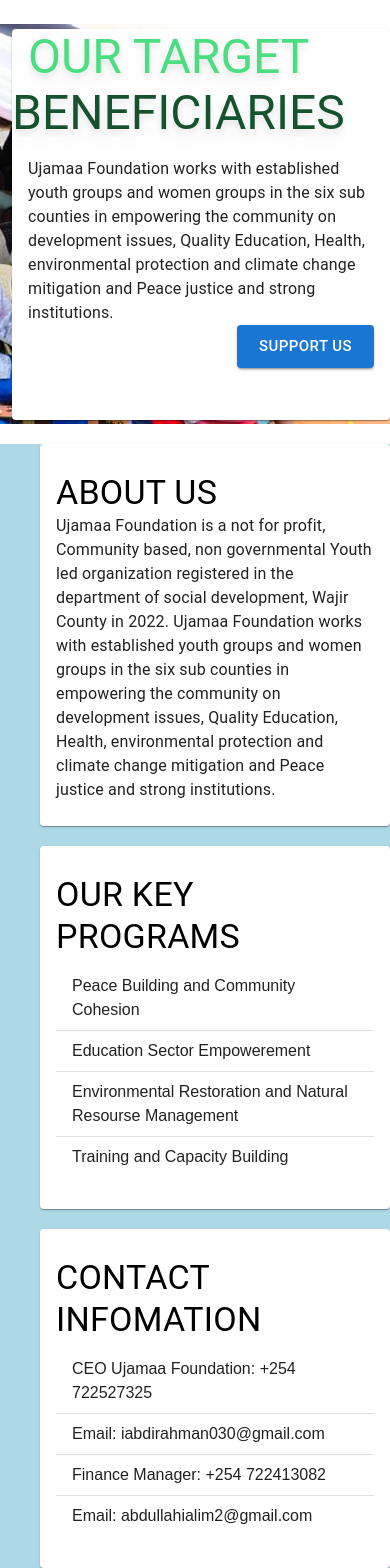
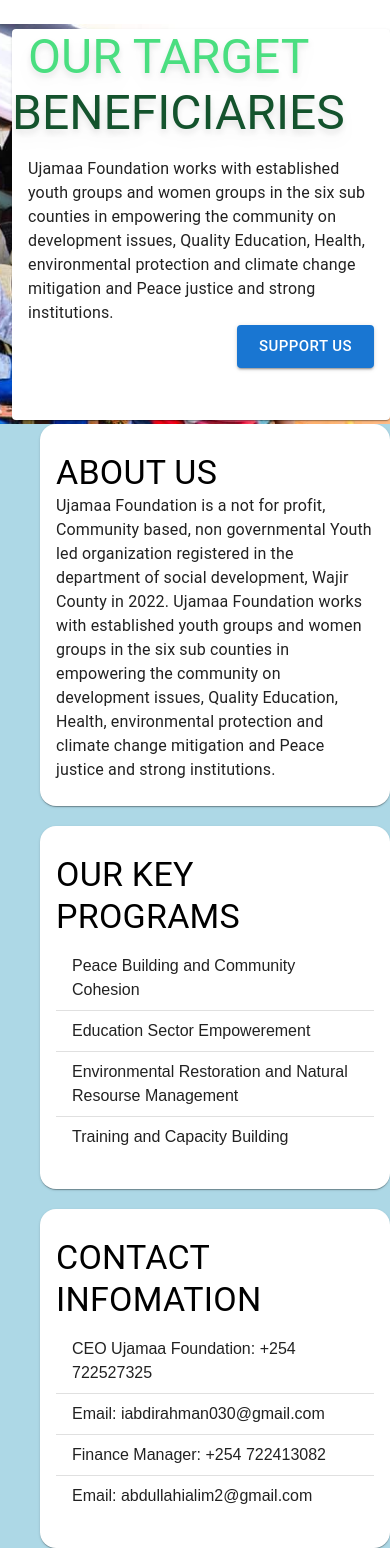
Before and after one commit to ahmednule/Ujamaa-Foundation, a Next.js app: page / in a window 390 px wide. Shown: the part 7854-9422 px from the top of the page. Built offline with nearby package versions, Linux system fonts and the light colour scheme.

Commit message:
feature: made the cards at the footer responsive in such that at a small screen there will be one card, o0n a big sceen 3 and on a medium sceen 2

```diff
--- a/src/components/Footer.jsx
+++ b/src/components/Footer.jsx
@@ -4,9 +4,9 @@ import { Typography, Card, CardContent,Box, List, ListItem, Divider, ListItemIco
 export default function Footer(){
     return (
         <>
-        <Box sx={{backgroundColor:"lightblue"}}>
+        <div className="bg-[#ADD8E6] grid grid-cols-1 lg:grid-cols-3 md:grid-cols-2" >
 
-        <Card className="max-w-96 max-h-50 " sx={{marginLeft:"40px",marginTop:"20px"}} >
+        <Card className="max-w-96 max-h-50 " sx={{marginLeft:"40px",  borderRadius:"16px"}} >
             <CardContent className="mt-3">
             <Typography variant="h4" color="black">
                     ABOUT US
@@ -20,7 +20,7 @@ environmental protection and climate change mitigation and Peace justice and str
                 </Typography>
                 </CardContent>
         </Card>
-        <Card className="max-w-96 max-h-50 " sx={{marginLeft:"40px",marginTop:"20px"}} >
+        <Card className="max-w-96 max-h-50 " sx={{marginLeft:"40px",marginTop:"20px", borderRadius:"16px"}} >
             <CardContent className="mt-3">
             <Typography variant="h4" color="black">
                     OUR KEY PROGRAMS
@@ -44,7 +44,7 @@ environmental protection and climate change mitigation and Peace justice and str
                 </List>
                 </CardContent>
         </Card>
-        <Card className="max-w-96 max-h-50 " sx={{marginLeft:"40px",marginTop:"20px"}} >
+        <Card className="max-w-96 max-h-50 " sx={{marginLeft:"40px",marginTop:"20px", borderRadius:"16px"}} >
             <CardContent className="mt-3">
             <Typography variant="h4" color="black">
                    CONTACT INFOMATION
@@ -62,13 +62,13 @@ environmental protection and climate change mitigation and Peace justice and str
                     Finance Manager: +254 722413082
                     </ListItem>
                     <Divider/>
-                    <ListItem sx={{cursor:"pointer"}} component="a" href="#">
+                    <ListItem sx={{cursor:"pointer"}}>
                     Email: abdullahialim2@gmail.com
                     </ListItem>
                 </List>
                 </CardContent>
         </Card>
-        </Box>
+        </div>
         </>
     )
 }
```
